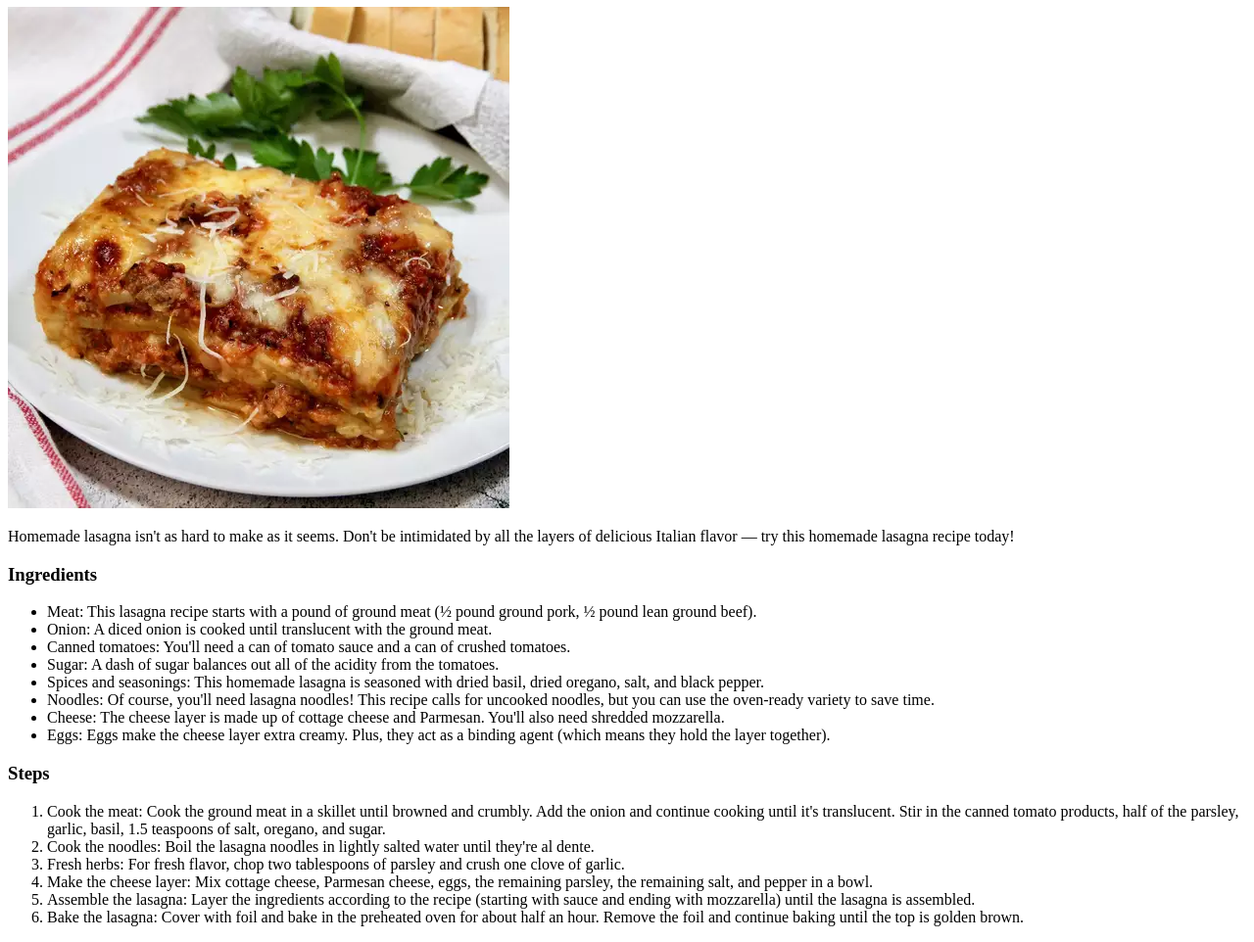
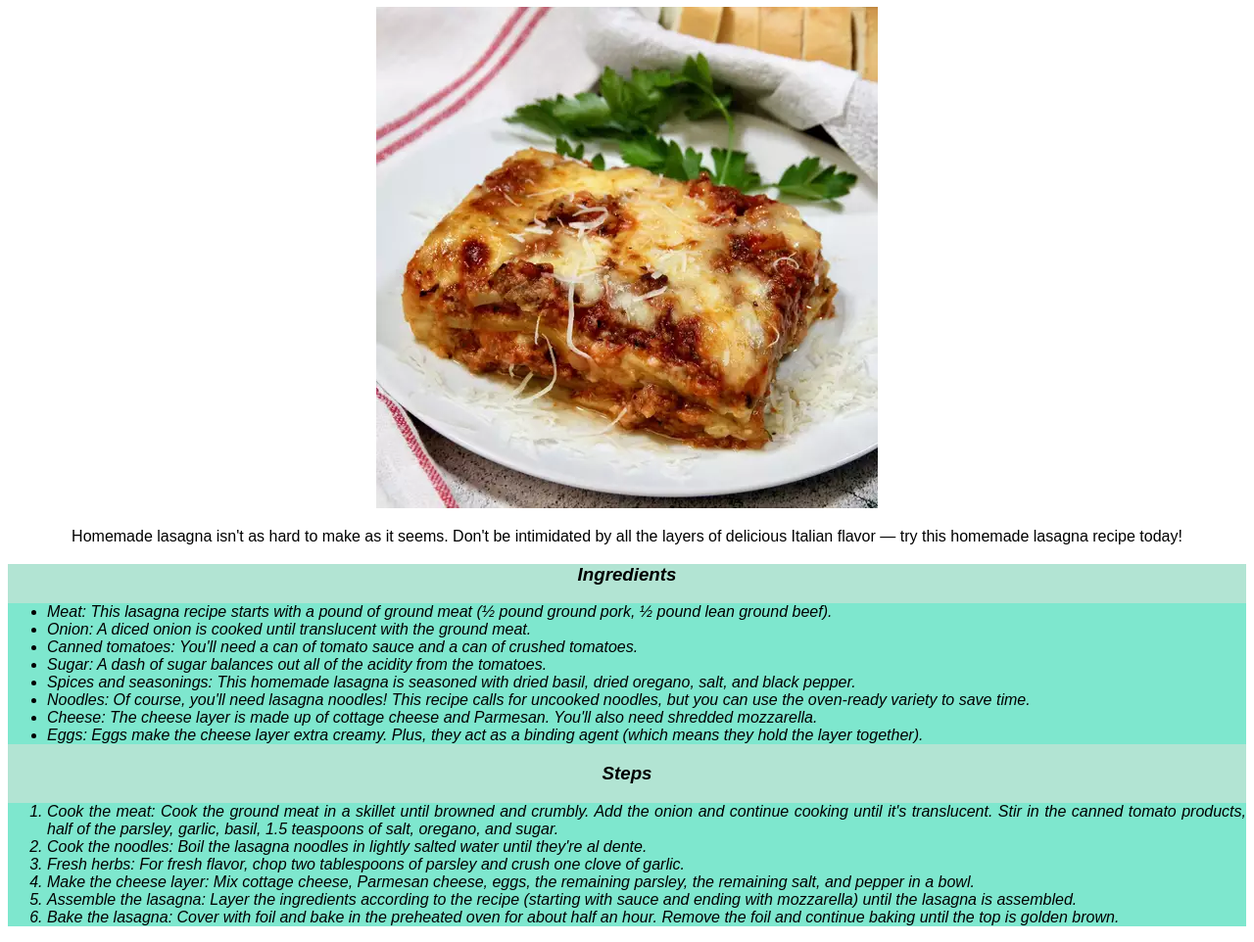
Before and after one commit to AngelArtisan/odin-recipes, a plain HTML site: page recipes/lasagna.html in a window 1280 px wide. Shown: the part 73-1035 px from the top of the page at 98% size. Drawn offline with Linux system fonts and the light colour scheme.

Commit message:
add style.css

```diff
--- a/recipes/lasagna.html
+++ b/recipes/lasagna.html
@@ -4,6 +4,7 @@
     <meta charset="UTF-8">
     <meta name="viewport" content="width=device-width, initial-scale=1.0">
     <title>Lasagna</title>
+    <link rel="stylesheet" href="style.css">
 </head>
 <body>
     <h1>Homemade Lasagna</h1>
@@ -11,8 +12,10 @@
     <p>Homemade lasagna isn't as hard to make as it seems. Don't be intimidated by all the layers of delicious
      Italian flavor — try this homemade lasagna
      recipe today! </p>
+
+     <div class="list">
       <h3>Ingredients</h3>
-     <ul>
+      <ul class="ingredients">
          <li>Meat: This lasagna recipe starts with a pound of ground meat (½ pound ground pork, ½ pound lean ground beef).</li>
          <li>Onion: A diced onion is cooked until translucent with the ground meat.</li>
          <li>Canned tomatoes: You'll need a can of tomato sauce and a can of crushed tomatoes.</li>
@@ -23,15 +26,14 @@
          <li>Eggs: Eggs make the cheese layer extra creamy. Plus, they act as a binding agent (which means they hold the layer together).</li>
       </ul>
       <h3>Steps</h3>
-     <ol>
+         <ol class="steps">
            <li>Cook the meat: Cook the ground meat in a skillet until browned and crumbly. Add the onion and continue cooking until it's translucent. Stir in the canned tomato products, half of the parsley, garlic, basil, 1.5 teaspoons of salt, oregano, and sugar.</li>
            <li>Cook the noodles: Boil the lasagna noodles in lightly salted water until they're al dente.</li>
            <li>Fresh herbs: For fresh flavor, chop two tablespoons of parsley and crush one clove of garlic.</li>
            <li>Make the cheese layer: Mix cottage cheese, Parmesan cheese, eggs, the remaining parsley, the remaining salt, and pepper in a bowl.</li>
            <li>Assemble the lasagna: Layer the ingredients according to the recipe (starting with sauce and ending with mozzarella) until the lasagna is assembled.</li>
            <li>Bake the lasagna: Cover with foil and bake in the preheated oven for about half an hour. Remove the foil and continue baking until the top is golden brown. </li>
-
         </ol>
-
+     </div>
 </body>
 </html>
--- /dev/null
+++ b/recipes/style.css
@@ -0,0 +1,18 @@
+*{
+    font-family: Arial, Helvetica, sans-serif;
+}
+body{
+    text-align: center;
+}
+
+.list{
+    background-color: rgb(178, 228, 211);
+}
+div,ul,ol{
+    background-color: rgba(105, 233, 205, 0.705);
+    font-style: italic;
+    text-align: justify;
+}
+h3{
+    text-align: center;
+}
--- /dev/null
+++ b/style.css
@@ -0,0 +1,13 @@
+*{
+    background-color: rgba(154, 229, 231, 0.904);
+    font-family: Arial, Helvetica, sans-serif;
+}
+
+h1{
+    text-align: center;
+
+}
+ul{
+    font-style: italic;
+    font-size: 20px;
+}
```
Also changed, not shown: index.html (+9 -5 lines), recipes/harvest_salad.html (+5 -1 lines), recipes/parmesan_potatoes.html (+5 -1 lines). Lines whose indentation alone changed are shown as unchanged.
